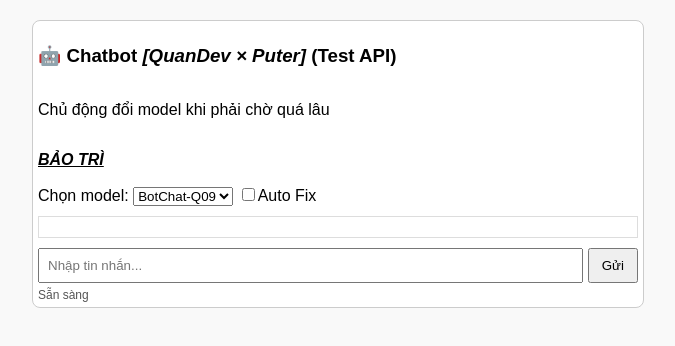
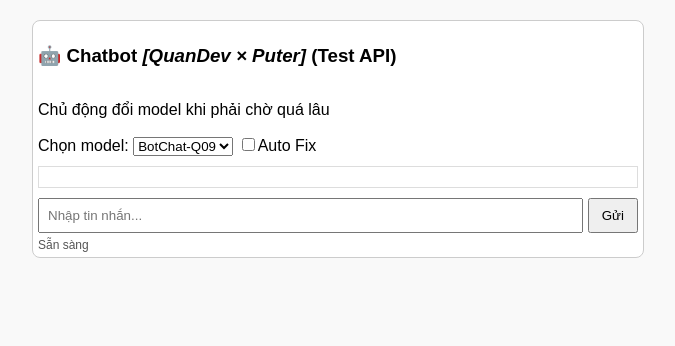
Before and after one commit to WebProfileA12/Web_Profile_Qu-n_A12, a plain HTML site: page test_1.html in a window 1280 px wide. Shown: the whole page, without its empty margins (302-977 px from the left). Drawn offline with Linux system fonts and the light colour scheme; a script that the page names is missing.

Commit message:
test_1.html
Fix

```diff
--- a/test_1.html
+++ b/test_1.html
@@ -24,7 +24,7 @@
     <h3>🤖 Chatbot  <b><i>[QuanDev × Puter]</i></b> (Test API)</h3>
 
     <p>Chủ động đổi model khi phải chờ quá lâu</p>
-    <p><b><i><u>BẢO TRÌ</u></i></b></p>
+
 
     <div class="controls">
       <label>Chọn model:
@@ -85,7 +85,7 @@
       "đụ má","đù má","duma","đcm","dmm","đcmnl","đmm","dcmnl","vl",
       "đéo","déo","đ*o","đ//o","vcl","vcc","con chó",
       "chịch","chít","chịt","chệch","lồn",
-      "phang","phang lồn"
+      "phang","phang lồn",
       "xoạc","xxx","xcmn","cút","câm",
       "mẹ kiếp",
       "óc chó","óc chóa","óc c","óc lợn","óc lol","óc b",
```
